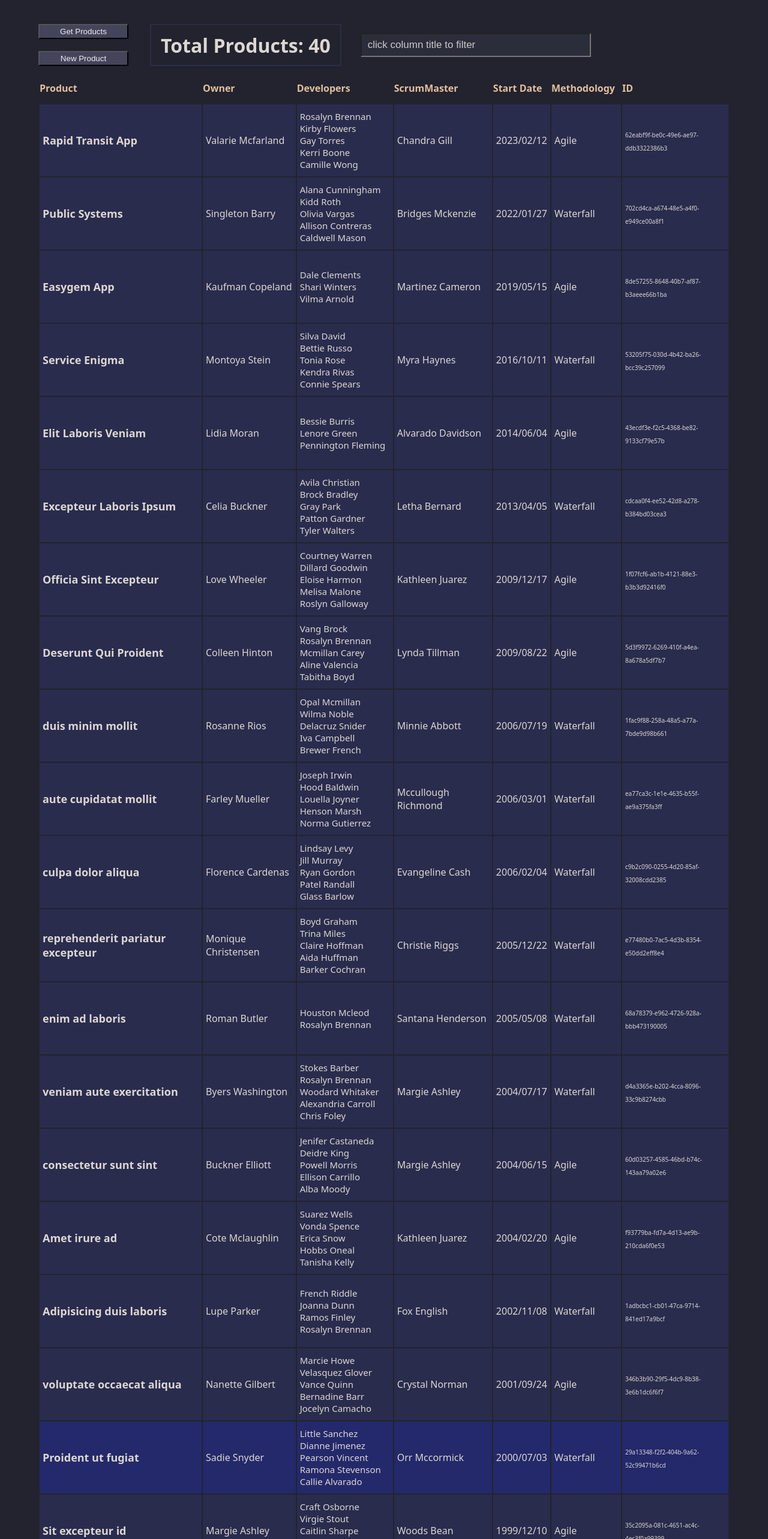
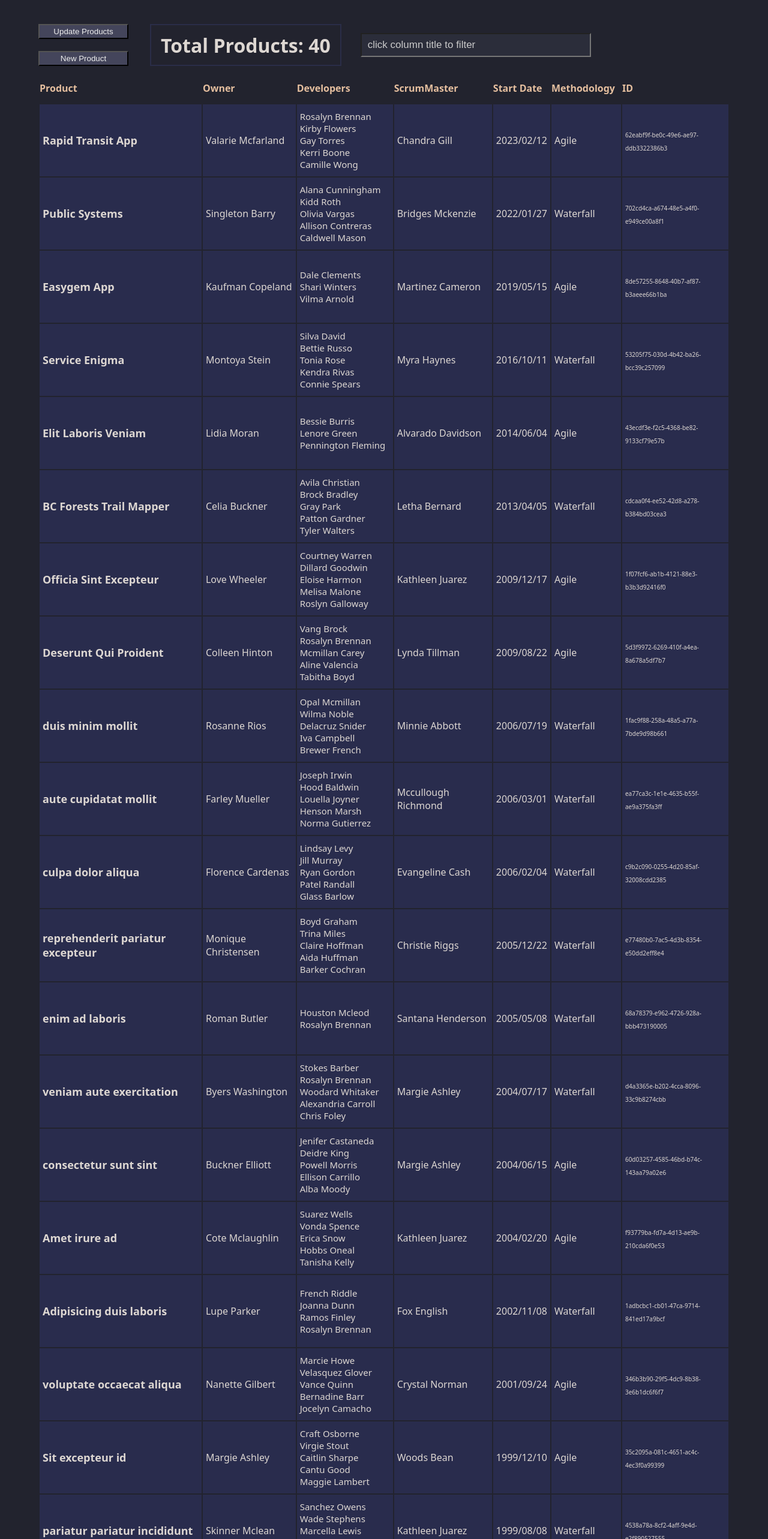
Before and after one commit to colespen/Spencer-Cole-IS24-full-stack-competition-req97073, a Next.js app: page / in a window 1280 px wide. Shown: the top 2566 px of the page at 60% size. Built offline with nearby package versions, Linux system fonts and the light colour scheme.

Commit message:
Home product render error: notes in index

```diff
--- a/src/components/Form.jsx
+++ b/src/components/Form.jsx
@@ -1,4 +1,3 @@
-import { useState } from "react";
 import { Tooltip } from "react-tooltip";
 import 'react-tooltip/dist/react-tooltip.css';
 import styles from "../styles/Home.module.scss";
--- a/src/components/Header.jsx
+++ b/src/components/Header.jsx
@@ -26,7 +26,7 @@ const Header = (props) => {
 
         {view === "TABLE" ?
           <button onClick={handleFetchProducts}>
-            Get Products
+            Update Products
           </button>
           :
           <button onClick={handleViewProducts}>
@@ -45,7 +45,7 @@ const Header = (props) => {
       <div className={styles.productCount}>
         <h1>
           Total Products: {products.length - 1 === -1 ?
-            0 : products.length - 1}
+            0 : products.length}
         </h1>
       </div>
       {view === "TABLE" && <SearchBar
--- a/src/components/ProductForm.jsx
+++ b/src/components/ProductForm.jsx
@@ -13,8 +13,6 @@ const ProductForm = (props) => {
     setView,
     view,
   } = props;
-
-  console.log("id: ", id)
 
   const [newProduct, setNewProduct] = useState(product || {
     productName: "",
--- a/src/components/ProductTable.jsx
+++ b/src/components/ProductTable.jsx
@@ -29,7 +29,7 @@ const ProductTable = (props) => {
   const handleFilterName = (e) => {
     setFilterKey(e.target.id);
   };
-  // change color for add
+  // change color for last added
   const getBackgroundColor = (product, products) => {
     if (product.id === products.length - 1) {
       return "#23296a";
--- a/src/data/dummyData.js
+++ b/src/data/dummyData.js
@@ -453,7 +453,7 @@ export const data = [
   {
     "id": 29,
     "productId": "cdcaa0f4-ee52-42d8-a278-b384bd03cea3",
-    "productName": "Excepteur Laboris Ipsum",
+    "productName": "BC Forests Trail Mapper",
     "productOwnerName": "Celia Buckner",
     "Developers": [
       "Avila Christian",
@@ -625,21 +625,5 @@ export const data = [
     "scrumMasterName": "Chandra Gill",
     "startDate": "1992/02/02",
     "methodology": "Waterfall"
-  },
-  {
-    "id": 40,
-    "productId": "29a13348-f2f2-404b-9a62-52c99471b6cd",
-    "productName": "Proident ut fugiat",
-    "productOwnerName": "Sadie Snyder",
-    "Developers": [
-      "Little Sanchez",
-      "Dianne Jimenez",
-      "Pearson Vincent",
-      "Ramona Stevenson",
-      "Callie Alvarado"
-    ],
-    "scrumMasterName": "Orr Mccormick",
-    "startDate": "2000/07/03",
-    "methodology": "Waterfall"
   }
 ];
--- a/src/pages/api/products.js
+++ b/src/pages/api/products.js
@@ -7,21 +7,37 @@ export default function handler(req, res) {
 
   switch (method) {
 
+
     case "GET":
       // check for id then find and send match!
+      // console.log("data -- GET: ", data);
+
       if (Object.keys(req.query).length) {
         const id = parseInt(req.query.id);
-        const match = data.find((product) => product.id === id);
-        // console.log("GET -- match: ", match);
+
+        console.log("req.query.id IN GET -- api: ", id);
+        // console.log("data - GET if(): ", data);
+
+        const match = data.find((product) => {
+          // this data does not include last pushed obj
+          console.log("product.id: ", product.id);
+          console.log("id ", id);
+          return product.id === id;
+        });
+        console.log("match IN GET -- api: ", match);
+
         if (!match) {
+          console.log("!match");
           res.status(404).json({ message: `product with id ${id} was not found` });
           return;
         }
+
         res.status(200).json(match);
         return;
       }
       res.status(200).json(data);
       break;
+
 
     case "POST":
       console.log("POST -- req.body: ", req.body);
@@ -33,10 +49,12 @@ export default function handler(req, res) {
       res.status(200).json(data);
       break;
 
+
     case "PUT":
       console.log("PUT -- req.body: ", req.body);
       const { id } = req.body;
       let editIndex = -1;
+
       //replace obj with matching id
       data.forEach((product, i) => {
         if (product.id === id) {
@@ -49,8 +67,8 @@ export default function handler(req, res) {
       } else {
         res.status(200).json(data);
       }
-      console.log("PUT -- data: ", data);
       break;
+
 
     case "DELETE":
       res.status(200);
--- a/src/pages/index.jsx
+++ b/src/pages/index.jsx
@@ -2,12 +2,10 @@ import { useState, useEffect, useRef } from "react";
 import Layout from "../components/Layout";
 import ProductTable from "../components/ProductTable";
 import EditProduct from "./product/[id]";
-
 import {
   fetchInitialProducts,
   fetchProducts
 } from "../services/products";
-
 import { filterByKey } from "../helpers/sort";
 
 export async function getStaticProps() {
@@ -16,7 +14,9 @@ export async function getStaticProps() {
 }
 
 export default function Home({ initialProducts }) {
-  const [products, setProducts] = useState(initialProducts);
+  const [products, setProducts] = useState(
+    initialProducts || null
+  );
   const [view, setView] = useState("TABLE");
   const [formType, setFormType] = useState("");
   const [query, setQuery] = useState("");
@@ -25,8 +25,18 @@ export default function Home({ initialProducts }) {
   // set init length to check when 1st new product added
   const initLengthRef = useRef(initialProducts.length - 1);
 
+  // **************** PROBLEM ****************
+  // 'products' is initial 'data' state after
+  // Home-->editForm-->Home
+  // OR error if newly added table is clicked
+  //
+  // FIRST TIME only. subsequent rerenders are fine...
+
+  // console.log("initialProducts -- HOME: ", initialProducts);
+  console.log("initialProducts -- HOME: ", initialProducts);
+
   useEffect(() => {
-    // store id for editing and filtering
+    // store id from edit for filter
     const prevId = JSON.parse(localStorage.getItem('prevId'));
     setCurrId(prevId);
   }, []);
@@ -45,6 +55,7 @@ export default function Home({ initialProducts }) {
 
 
   const handleFetchProducts = () => {
+    // fetchProducts();
     fetchProducts(setProducts);
     setView("TABLE");
   };
@@ -80,13 +91,13 @@ export default function Home({ initialProducts }) {
         </Layout>}
       {view === "FORM" &&
         <EditProduct
+          id={null}      // getSSP
           product={null} // getSSP
-          id={null}     // getSSP
+          products={products}
           setProducts={setProducts}
           formType={formType}
           view={view}
           setView={setView}
-          products={products}
           handleFetchProducts={handleFetchProducts}
           handleNewProduct={handleNewProduct}
           setQuery={setQuery}
--- a/src/pages/product/[id].jsx
+++ b/src/pages/product/[id].jsx
@@ -1,14 +1,15 @@
 import Layout from "../../components/Layout";
 import ProductForm from "../../components/ProductForm";
-import { fetchProductById, fetchInitialProducts } from "../../services/products";
+import {
+  fetchProductById,
+  fetchInitialProducts
+} from "../../services/products";
 
 export async function getServerSideProps(context) {
   const { id } = context.query;
-  console.log("getServerSideProps -- id: ", id);
-
+  console.log("ID -- getSSP:", id)
   const product = await fetchProductById(id);
   const products = await fetchInitialProducts();
-  // these work!
   return {
     props: {
       id,
@@ -19,40 +20,36 @@ export async function getServerSideProps(context) {
 };
 
 const EditProduct = (props) => {
-  //  ** = UNDEFINED
   const {
     id, // fetched with SSR
     product, // SSR
     products, // SSR
-    view, // ** using as undefined
-    formType, // ** using as undefined
-    handleFetchProducts, // **
-    handleNewProduct, // **
-    setView, // **
-    setProducts, // **
-    setQuery // **
+    view,
+    formType,
+    handleFetchProducts,
+    handleNewProduct,
+    setView,
+    setProducts,
+    setQuery
   } = props;
 
-  // console.log("PROP:", formType)
-
   return (
-    // NEED ACCESS TO THESE PROPS BELOW
     <Layout
-      products={products} //this works now since fetch in SSP
-      handleFetchProducts={handleFetchProducts} // **
-      handleNewProduct={handleNewProduct} // **
-      setProducts={setProducts} // **
-      setView={setView} // **
-      view={view} // **
-      setQuery={setQuery} // **
+      products={products}
+      handleFetchProducts={handleFetchProducts}
+      handleNewProduct={handleNewProduct}
+      setProducts={setProducts}
+      setView={setView}
+      view={view}
+      setQuery={setQuery}
     >
       <ProductForm
         id={id}
         product={product}
-        formType={formType} // **
-        setProducts={setProducts} // **
-        setView={setView} // **
-        view={view} // **
+        formType={formType}
+        setProducts={setProducts}
+        setView={setView}
+        view={view}
       />
     </Layout>
   );
--- a/src/services/products.js
+++ b/src/services/products.js
@@ -1,37 +1,43 @@
+//////  API Calls
+//////  Note: all endpoints originate from /api
+//////          - ex. to retrieve :id call is sent to
+//////            `.../api/products?id=${id}`
+
+//  GET
 const fetchInitialProducts = async () => {
   const response = await fetch("http://localhost:3000/api/products");
   if (!response.ok) {
     throw new Error("Failed to fetch data.");
   }
-  // console.log("response: ", response)
   const data = await response.json();
   return data;
 };
 
-
+//  GET
 const fetchProducts = async (setProducts) => {
-  const response = await fetch("/api/products"); // "Get" default
+  const response = await fetch("/api/products");
   if (!response.ok) {
     throw new Error("Failed to fetch data.");
   }
   const data = await response.json();
-  // console.log("data in fetchProducts: ", data);
   setProducts(data);
+  return data;
 };
 
-
+//  GET
 const fetchProductById = async (id) => {
   const response = await fetch(`http://localhost:3000/api/products?id=${id}`);
   if (!response.ok) {
     throw new Error("Failed to fetch data.");
   }
   const data = await response.json();
-  console.log("data in fetchId: ", data);
+  console.log("*** data in fetchId: ", data);
   return data;
 };
 
+//  POST
 const saveProduct = async (dataObj, setProducts) => {
-  console.log("saveProduct -- dataObj: ", dataObj);
+  console.log("dataObj -- saveProduct: ", dataObj);
   const response = await fetch("/api/products", {
     method: "POST",
     body: JSON.stringify(dataObj),
@@ -42,16 +48,16 @@ const saveProduct = async (dataObj, setProducts) => {
   if (!response.ok) {
     throw new Error("Failed to fetch data.");
   }
-  // console.log("response: ", response)
   const data = await response.json();
-  // console.log("data -- saveProduct: ", data);
+  console.log("data -- saveProduct: ", data);
   setProducts(data);
+  return data;
 };
 
-// add (_, setProducts) ? *********
+//  PUT
 const editProduct = async (dataObj) => {
   console.log("editProduct -- dataObj: ", dataObj);
-  const response = await fetch("/api/products/", {
+  const response = await fetch("/api/products", {
     method: "PUT",
     body: JSON.stringify(dataObj),
     headers: {
@@ -61,9 +67,8 @@ const editProduct = async (dataObj) => {
   if (!response.ok) {
     throw new Error("Failed to fetch data.");
   }
-  // console.log("response: ", response)
   const data = await response.json();
-  // return data // return not necessary...
+  return data // return not necessary...
   // setProducts(data); // ************
 };
 
```
Also changed, not shown: 1 other file (tests, documents, lock files or other folders).
